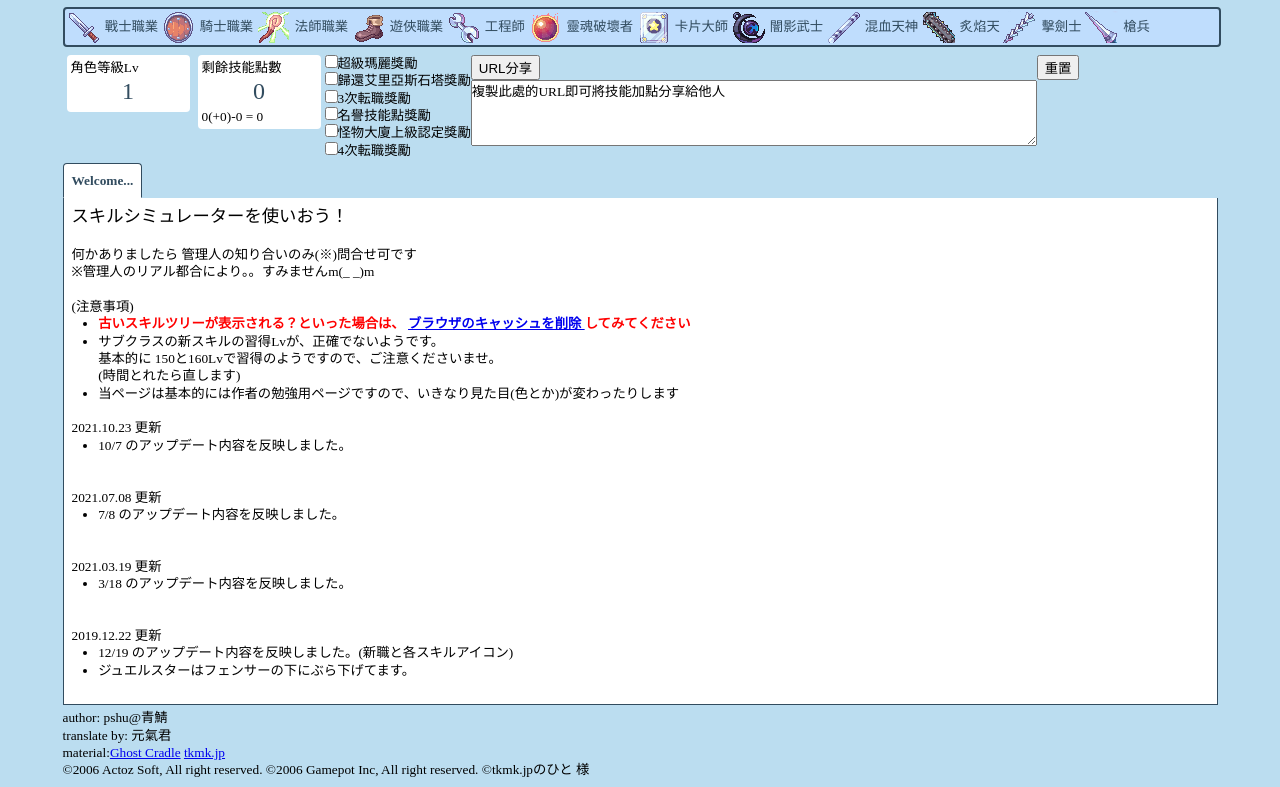
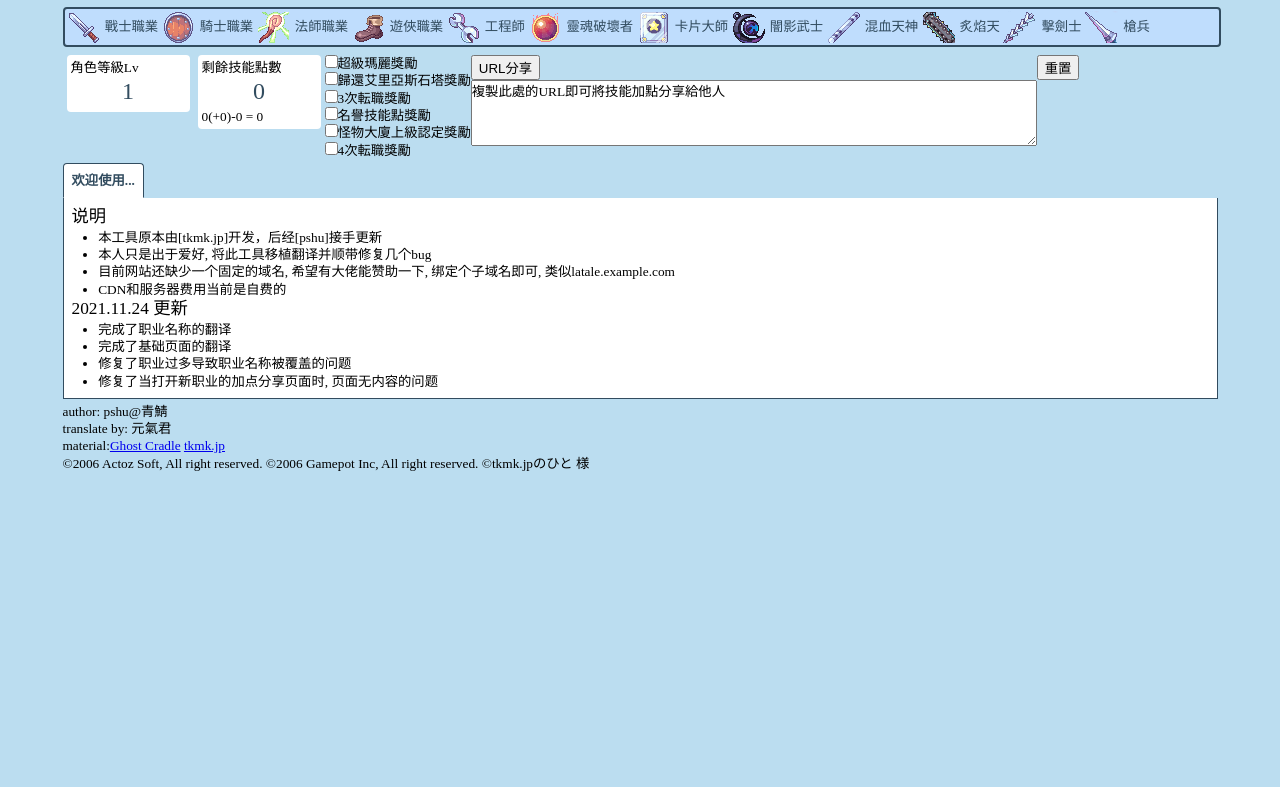
Before and after one commit to mago960806/latale-skill-simulator, a plain HTML site: page index.html in a window 1280 px wide. Shown: the part 61-848 px from the top of the page. After the commit the page ends 800 px from the top, so only its background shows below. Drawn offline with Linux system fonts and the light colour scheme.

Commit message:
完成了除职业技能之外的汉化

```diff
--- a/index.html
+++ b/index.html
@@ -88,7 +88,7 @@
 							<li data-class-id="21">　　神射手</li>
 							<li data-class-id="42">　　　風之潛行者★</li>
 							<li data-class-id="30">　　忍者大師◆</li>
-							<li data-class-id="12">　ガンスリンガー</li>
+							<li data-class-id="12">　神槍手</li>
 							<li data-class-id="22">　　狙擊手</li>
 							<li data-class-id="43">　　　裁決射手★</li>
 							<li data-class-id="31">　　審判者◆</li>
@@ -225,54 +225,23 @@
 				<!-- trees -->
 				<div id="trees">
 					<ul id="tree-tabs">
-						<li class="active">Welcome...</li>
+						<li class="active">欢迎使用...</li>
 					</ul>
 					<div class="tree">
-						<h1>スキルシミュレーターを使いおう！</h1>
-						<br>
-						何かありましたら 管理人の知り合いのみ(※)問合せ可です<br>
-						※管理人のリアル都合により。。すみませんm(_ _)m
-						<br><br>
-						<h2>(注意事項)</h2>
+						<h1>说明</h1>
 						<ul style="list-style-type: disc; margin: 0 0 0 2em;">
-							<li>
-								<div style="font-weight:bold; color:red;">古いスキルツリーが表示される？といった場合は、
-								<a href="http://www.google.co.jp/search?q=ブラウザのキャッシュを削除する" target="_blank">
-									ブラウザのキャッシュを削除
-								</a>
-								してみてください</div></li>
-							<li>サブクラスの新スキルの習得Lvが、正確でないようです。<br>
-								基本的に 150と160Lvで習得のようですので、ご注意くださいませ。<br>
-								(時間とれたら直します)</li>
-							<li>当ページは基本的には作者の勉強用ページですので、いきなり見た目(色とか)が変わったりします</li>
+							<li>本工具原本由[tkmk.jp]开发，后经[pshu]接手更新</li>
+							<li>本人只是出于爱好, 将此工具移植翻译并顺带修复几个bug</li>
+							<li>目前网站还缺少一个固定的域名, 希望有大佬能赞助一下, 绑定个子域名即可, 类似latale.example.com</li>
+							<li>CDN和服务器费用当前是自费的</li>
 						</ul>
-						<br>
-						<h2>2021.10.23 更新</h2>
+						<h1>2021.11.24 更新</h1>
 						<ul style="list-style-type: disc; margin: 0 0 0 2em;">
-							<li>10/7 のアップデート内容を反映しました。</li>
+							<li>完成了职业名称的翻译</li>
+							<li>完成了基础页面的翻译</li>
+							<li>修复了职业过多导致职业名称被覆盖的问题</li>
+							<li>修复了当打开新职业的加点分享页面时, 页面无内容的问题</li>
 						</ul>
-						<br>
-						<br>
-						<h2>2021.07.08 更新</h2>
-						<ul style="list-style-type: disc; margin: 0 0 0 2em;">
-							<li>7/8 のアップデート内容を反映しました。</li>
-						</ul>
-						<br>
-						<br>
-						<h2>2021.03.19 更新</h2>
-						<ul style="list-style-type: disc; margin: 0 0 0 2em;">
-							<li>3/18 のアップデート内容を反映しました。</li>
-						</ul>
-						<br>
-						<br>
-						<h2>2019.12.22 更新</h2>
-						<ul style="list-style-type: disc; margin: 0 0 0 2em;">
-							<li>12/19 のアップデート内容を反映しました。(新職と各スキルアイコン)</li>
-							<li>ジュエルスターはフェンサーの下にぶら下げてます。</li>
-						</ul>
-						<br>
-<!--					<h1>※ブラウザは最新のバージョンじゃないと動かない可能性があります</h1> -->
-<!--					<h1>何かあれば<a href="/">掲示板</a>まで。</h1> -->
 					</div>
 				</div>
 
```
